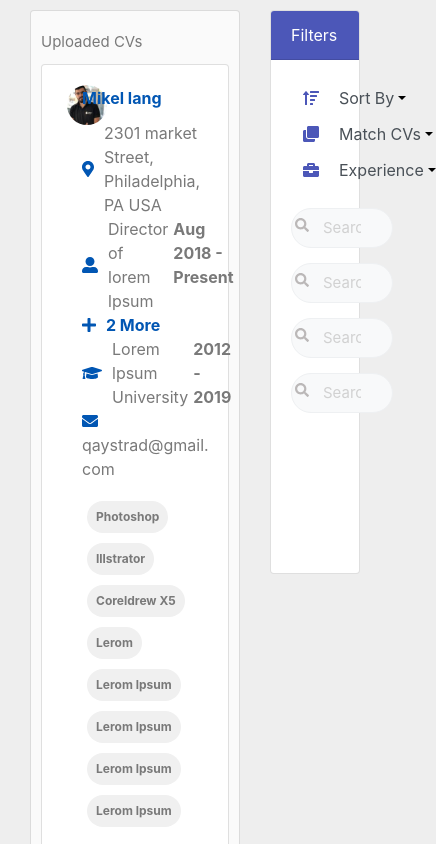
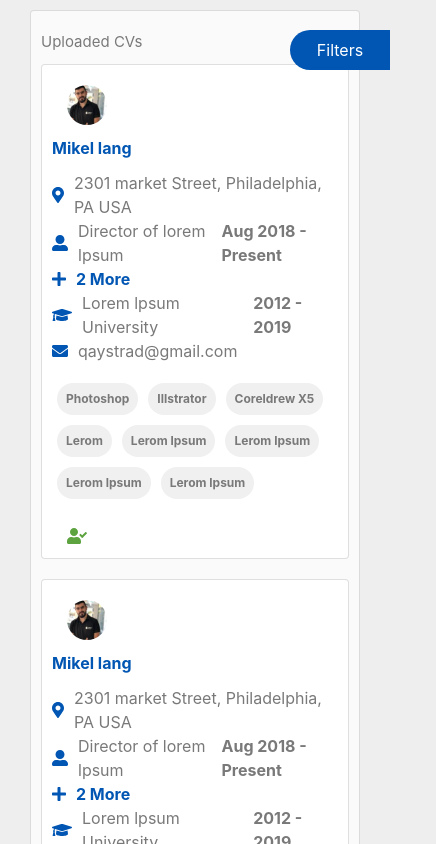
Before and after one commit to QaysTrad/elevatus-assinmenet, a React (Create React App) app: page /show in a window 390 px wide. Shown: the top 844 px of the page, 436 px wide, since content can reach past the window. Built offline with nearby package versions, Linux system fonts and the light colour scheme.

Commit message:
fix show page responsive

```diff
--- a/src/Container/ShowCV/Show.js
+++ b/src/Container/ShowCV/Show.js
@@ -1,5 +1,5 @@
-import React from "react";
-import { Card, Container, Row, Col, Badge } from "react-bootstrap";
+import React, { useState } from "react";
+import { Card, Container, Row, Col, Badge, Modal } from "react-bootstrap";
 import { FontAwesomeIcon } from "@fortawesome/react-fontawesome";
 import {
   faMapMarkerAlt,
@@ -92,19 +92,25 @@ const data = [
   }
 ];
 
-const Show = () => (
+const Show = () => {
+  const [show, setShow] = useState(false);
+
+  const handleClose = () => setShow(false);
+  const handleShow = () => setShow(true);
+
+  return (
     <Row className="show-container">
-    <Col xs={8} lg={8}>
+      <Col md={12} lg={8}>
         <Card className="show-content">
           <div className="top-text light-text">Uploaded CVs</div>
           {data.map((cv, indexC) => (
             <Card key={indexC}>
               <Container className="cv-content">
                 <Row>
-                <Col xs={1} className="profile-pic-content">
+                  <Col lg="auto" xl={1} className="profile-pic-content">
                     <img src={cv.logo} alt="" className="profile-pic" />
                   </Col>
-                <Col xs={10}>
+                  <Col lg={8} xl={10}>
                     {" "}
                     <div className="applicant-content">
                       <div className="applicant-text ">{cv.name}</div>
@@ -141,7 +147,11 @@ const Show = () => (
                       ))}
                     </div>
                   </Col>
-                <Col xs={1} className="check-content profile-pic-content">
+                  <Col
+                    lg={2}
+                    xl={1}
+                    className="check-content profile-pic-content"
+                  >
                     <FontAwesomeIcon icon={faUserCheck} />
                   </Col>
                 </Row>
@@ -150,7 +160,7 @@ const Show = () => (
           ))}
         </Card>
       </Col>
-    <Col xs={4}>
+      <Col xs={4} className="d-none d-lg-block">
         <Card>
           <Card.Header>Filters</Card.Header>
           <Card.Body>
@@ -191,7 +201,59 @@ const Show = () => (
           </Card.Body>
         </Card>
       </Col>
+      <div className="filter-button" onClick={handleShow}>
+        Filters
+      </div>
+      <Modal show={show} onHide={handleClose}>
+        <Modal.Header closeButton>
+          <Modal.Title>Filters</Modal.Title>
+        </Modal.Header>
+        <Modal.Body>
+          <Card.Body>
+            <div className="dropdwon-content">
+              <DropdownCustom
+                icon={faSortAmountUp}
+                name="Sort By"
+                list={["Name", "Address", "Position"]}
+              />
+
+              <DropdownCustom
+                icon={faClone}
+                name="Match CVs"
+                list={["Name", "Address", "Position"]}
+              />
+
+              <DropdownCustom
+                icon={faBriefcase}
+                name="Experience"
+                list={["Name", "Address", "Position"]}
+              />
+            </div>
+
+            <div className="search-contaniner">
+              <div className="search-content">
+                <Search name="Search By Keyword" />
+              </div>
+              <div className="search-content">
+                <Search name="Search By Job Title" />
+              </div>
+              <div className="search-content">
+                <Search name="Search By Major" />
+              </div>
+              <div className="search-content">
+                <Search name="Search By Carrer level" />
+              </div>
+            </div>
+          </Card.Body>
+        </Modal.Body>
+        <Modal.Footer>
+          <div className="button" onClick={handleClose}>
+            Close
+          </div>
+        </Modal.Footer>
+      </Modal>
     </Row>
   );
+};
 
 export default Show;
--- a/src/Style/Container/_Show.scss
+++ b/src/Style/Container/_Show.scss
@@ -98,20 +98,50 @@
             }
 
             .card-body {
-                height: 513px;
-                svg {
-                    color: #4c57b8;
+                height: 515px;
             }
+        }
+    }
+
+
+
+    .filter-button {
+        position: fixed;
+        right: 0;
+        top: 30px;
+        background: #0156b3;
+        width: 100px;
+        color: #fff;
+        text-align: center;
+        height: 40px;
+        align-items: center;
+        display: flex;
+        justify-content: center;
+        border-radius: 20px;
+        cursor: pointer;
+        display: none;
+        border-top-right-radius: 0;
+        border-bottom-right-radius: 0;
+
+        @media (max-width: 768px) {
+            display: flex;
+        }
+    }
+}
+        .card-body {
             .dropdwon-content {
                 margin-bottom: 20px;
             }
+
             .search-contaniner {
                 .search-content {
                     margin-bottom: 15px;
+                    display: flex;
+                    align-items: center;
+                    justify-content: center;
+                    flex-direction: column;
+                    width: 100%;
                 }
             }
 
         }
-        }
-    }
-}
```
Lines whose indentation alone changed are shown as unchanged.
